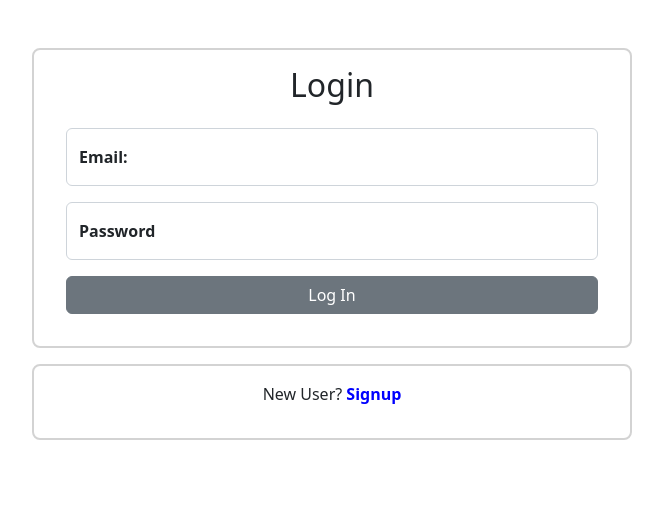
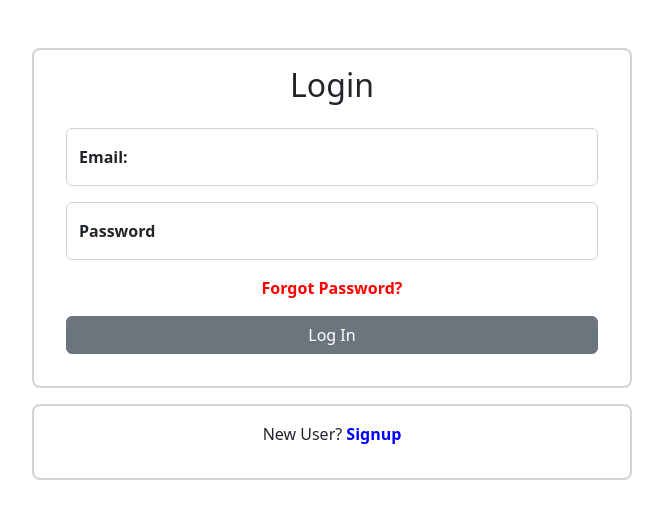
Before and after one commit to Pardeepky/Expense-Tracker-React, a React (Create React App) app: page / in a window 1280 px wide. Shown: the top 518 px of the page, without its empty margins (308-971 px from the left). Built offline with nearby package versions, Linux system fonts and the light colour scheme.

Commit message:
forgot password button to retrieve password

```diff
--- /dev/null
+++ b/src/views/PublicPages/ForgotPassword.js
@@ -0,0 +1,92 @@
+import React, { useRef, useState } from "react";
+import {
+    Button,
+    Form,
+    FormGroup,
+    Input,
+    Label,
+} from "reactstrap";
+import classes from './Login.module.css';
+
+const ForgotPassword = ({ setIsLogging, setForgotPassword }) => {
+    const emailRef = useRef();
+
+    const [formErrors, setFormErrors] = useState({
+        email: ''
+    });
+
+    const [isLoading, setIsLoading] = useState(false);
+
+    const onSubmit = async (e) => {
+        try {
+            e.preventDefault()
+            setIsLoading(true);
+            const enteredEmail = emailRef.current.value;
+
+            const emailRegex = /^\S+@\S+\.\S+$/;
+            if (!emailRegex.test(enteredEmail)) {
+                setFormErrors({ ...formErrors, email: 'Please enter a valid email address' });
+            } else {
+                setFormErrors({ ...formErrors, email: '' });
+            }
+
+            // Submit form if there are no errors
+            if (!formErrors.email) {
+
+                const res = await fetch('https://identitytoolkit.googleapis.com/v1/accounts:sendOobCode?key=AIzaSyDMDLGHFhbo5zks5z75xyYouKUnd1pG7R0', {
+                    method: 'POST',
+                    body: JSON.stringify({
+                        requestType: "PASSWORD_RESET",
+                        email: enteredEmail
+                    }),
+                    headers: {
+                        'Content-Type': 'application/json'
+                    }
+                });
+                if (res.ok) {
+                    alert('Link Sent, Change Password and try again')
+                    setForgotPassword(false);
+                } else {
+                    const err = await res.json();
+                    alert(err.error.message);
+                }
+            }
+        } catch (error) {
+            console.log(error);
+        } finally {
+            setIsLoading(false);
+        }
+    };
+
+    const handleClick = () => {
+        setIsLogging(prevState => !prevState);
+    }
+
+    return (
+        <>
+            <div className={`${classes.loginWrapper} mt-5`}>
+                <p className="text-center">Enter registered email to retrieve password</p>
+                <Form onSubmit={onSubmit}>
+                    <FormGroup floating>
+                        <Input
+                            id="login-email"
+                            placeholder="Enter Email"
+                            type="email"
+                            innerRef={emailRef}
+                            name='email'
+                        />
+                        <Label for="login-email">Email:</Label>
+                        {formErrors.email && <span className="error">{formErrors.email}</span>}
+                    </FormGroup>
+                    {!isLoading && <div className="text-center d-grid gap-2"><Button type="submit" variant="primary" className="text-center">Send Link</Button></div>}
+                    {isLoading && <div className="text-center d-grid gap-2"><Button>Loading...</Button></div>}
+                </Form>
+            </div>
+            <div className={classes.loginWrapper}>
+                <p className="text-center">New User? <span style={{ color: 'blue', cursor: 'pointer', fontWeight: 'bold' }} onClick={handleClick}>Signup</span></p>
+            </div>
+        </>
+    );
+};
+
+export default ForgotPassword;
--- a/src/views/PublicPages/Login.js
+++ b/src/views/PublicPages/Login.js
@@ -10,7 +10,7 @@ import classes from './Login.module.css';
 import { useNavigate } from "react-router-dom";
 import AuthContext from "../../context-store/Auth-Context";
 
-const Login = ({ setIsLogging }) => {
+const Login = ({ setIsLogging, setForgotPassword }) => {
     const emailRef = useRef();
     const passwordRef = useRef();
     const navigate = useNavigate();
@@ -107,6 +107,7 @@ const Login = ({ setIsLogging }) => {
                         <Label for="password">Password</Label>
                         {formErrors.password && <span className="error">{formErrors.password}</span>}
                     </FormGroup>
+                    <p className="text-center"><span style={{ color: 'red', cursor: 'pointer', fontWeight: 'bold' }} onClick={()=> setForgotPassword(true)}>Forgot Password?</span></p>
                     {!isLoading && <div className="text-center d-grid gap-2"><Button type="submit" variant="primary" className="text-center">Log In</Button></div>}
                     {isLoading && <div className="text-center d-grid gap-2"><Button>Submitting...</Button></div>}
                 </Form>
--- a/src/views/PublicPages/LoginScreen.js
+++ b/src/views/PublicPages/LoginScreen.js
@@ -1,10 +1,12 @@
 import React, { useEffect, useState } from 'react'
 import { useNavigate } from 'react-router-dom';
+import ForgotPassword from './ForgotPassword';
 import Login from './Login';
 import Signup from './Signup';
 
 const LoginScreen = () => {
     const [isLogging, setIsLogging] = useState(true);
+    const [forgotPassword, setForgotPassword] = useState(false);
     const navigate = useNavigate();
 
     const stayHome = () => {
@@ -19,7 +21,11 @@ const LoginScreen = () => {
         stayHome();
     })
 
-    return (isLogging ? <Login setIsLogging={setIsLogging} /> : <Signup setIsLogging={setIsLogging} />);
+    return (<>
+        {isLogging && !forgotPassword && <Login setIsLogging={setIsLogging} setForgotPassword={setForgotPassword} /> }
+        {!isLogging && <Signup setIsLogging={setIsLogging} />}
+        {forgotPassword && <ForgotPassword setIsLogging={setIsLogging} setForgotPassword={setForgotPassword}/>}
+    </>);
 }
 
 export default LoginScreen
```
